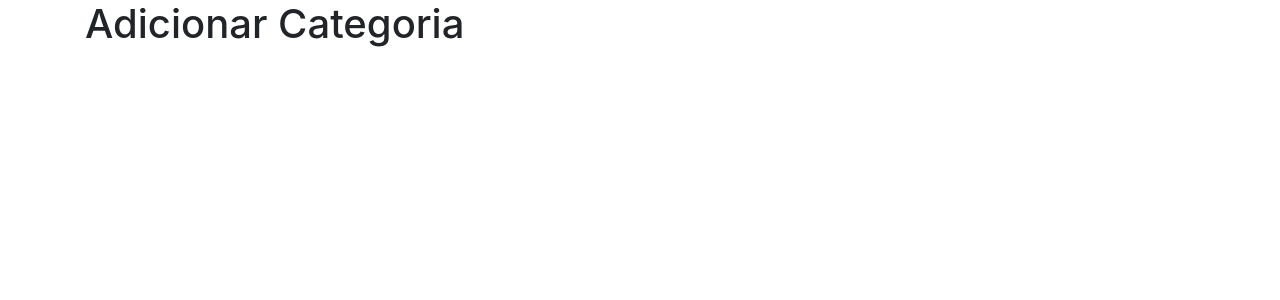
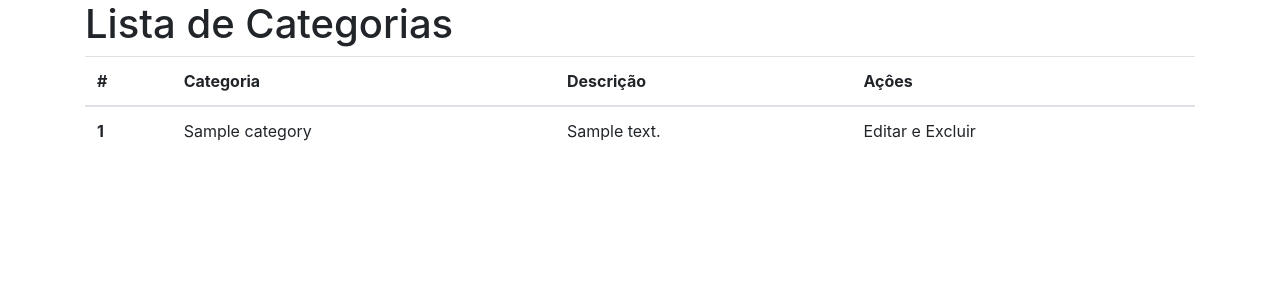
Before and after one commit to samuelbrrs/todoapp, a Django app: page /categoria/ in a window 1280 px wide. Shown: the part 56-356 px from the top of the page. Run offline with Django 3.2, Linux system fonts and the light colour scheme; a user stored in the database is signed in; tables that the repository leaves empty hold one stand-in row (values such as "Sample post"); some libraries are stand-ins or nearby versions.

Commit message:
qualquercoisa

```diff
--- a/templates/base.html
+++ b/templates/base.html
@@ -22,7 +22,7 @@
           <a class="nav-link dropdown-toggle" href="#" id="dropdown09" data-toggle="dropdown" aria-haspopup="true" aria-expanded="false">Menu</a>
           <div class="dropdown-menu" aria-labelledby="dropdown09">
             <a class="dropdown-item" href="{% url 'category:add_category' %}">Adicionar categoria</a>
-            <a class="dropdown-item" href="#">Listar categorias</a>
+            <a class="dropdown-item" href="{% url 'category:list_categories' %}">Listar categorias</a>
             <a class="dropdown-item" href="#">Adicionar tarefa</a>
             <a class="dropdown-item" href="#">Listar tarefas</a>
           </div>
--- a/templates/tasks/list_categories.html
+++ b/templates/tasks/list_categories.html
@@ -11,10 +11,29 @@
 
 {% block body %}
     <div class="container">
-        <h1>Adicionar Categoria</h1>
+        <h1>Lista de Categorias</h1>
         <div class="row">
             <div class="col-md-12">
-
+                <table class="table table-hover">
+                    <thead>
+                        <tr>
+                            <th scope="col">#</th>
+                            <th scope="col">Categoria</th>
+                            <th scope="col">Descrição</th>
+                            <th scope="col">Açôes</th>
+                        </tr>
+                    </thead>
+                    <tbody>
+                        {% for category in categories %}
+                            <tr>
+                                <th scope="row">{{ category.id }}</th>
+                                <td>{{ category.name }}</td>
+                                <td>{{ category.description }}</td>
+                                <td>Editar e Excluir</td>
+                            </tr>
+                        {% endfor %}
+                    </tbody>
+                  </table>
             </div>
         </div>
     </div>
```
Also changed, not shown: requirements.txt (added, +21 -0 lines).
